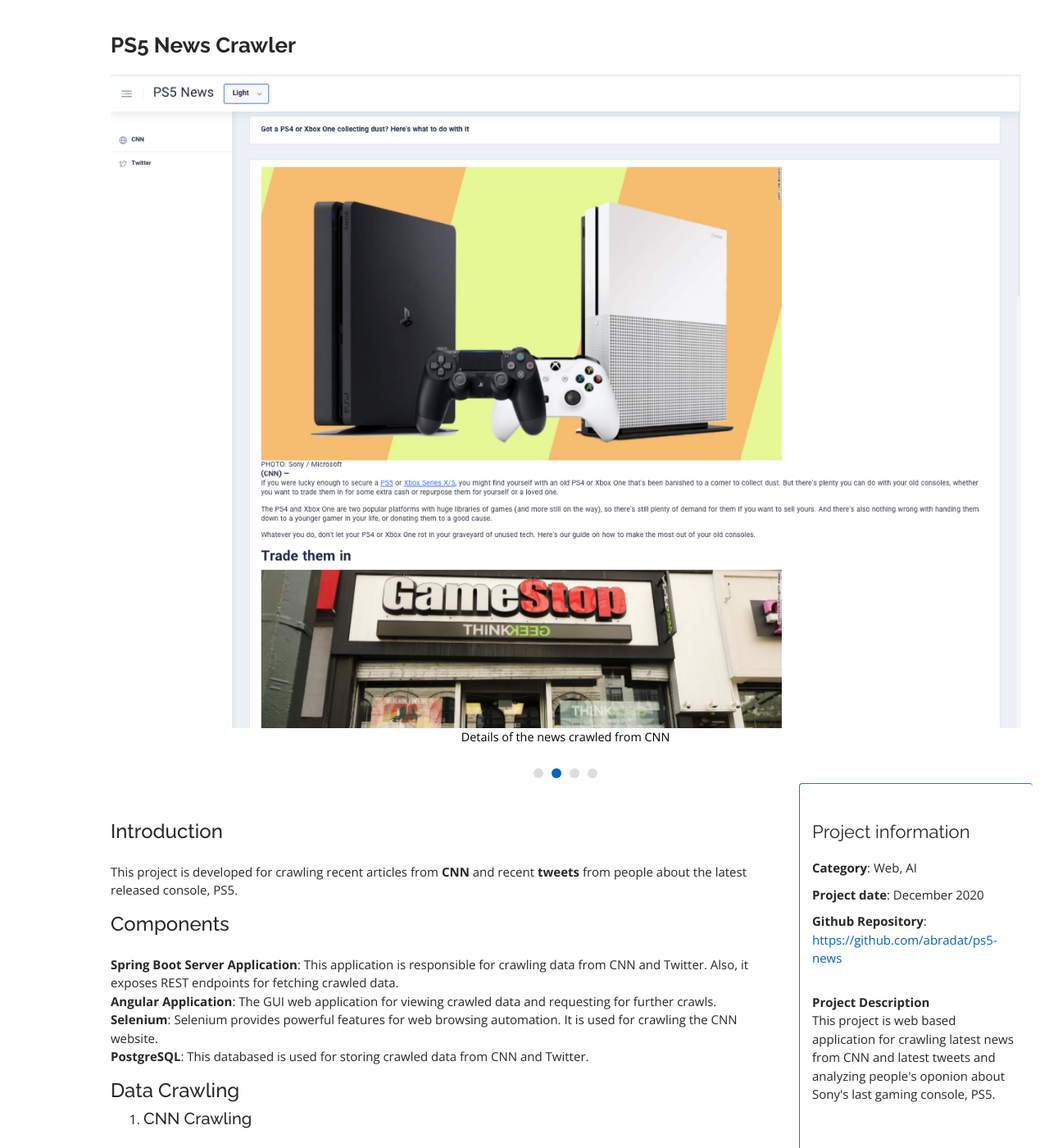
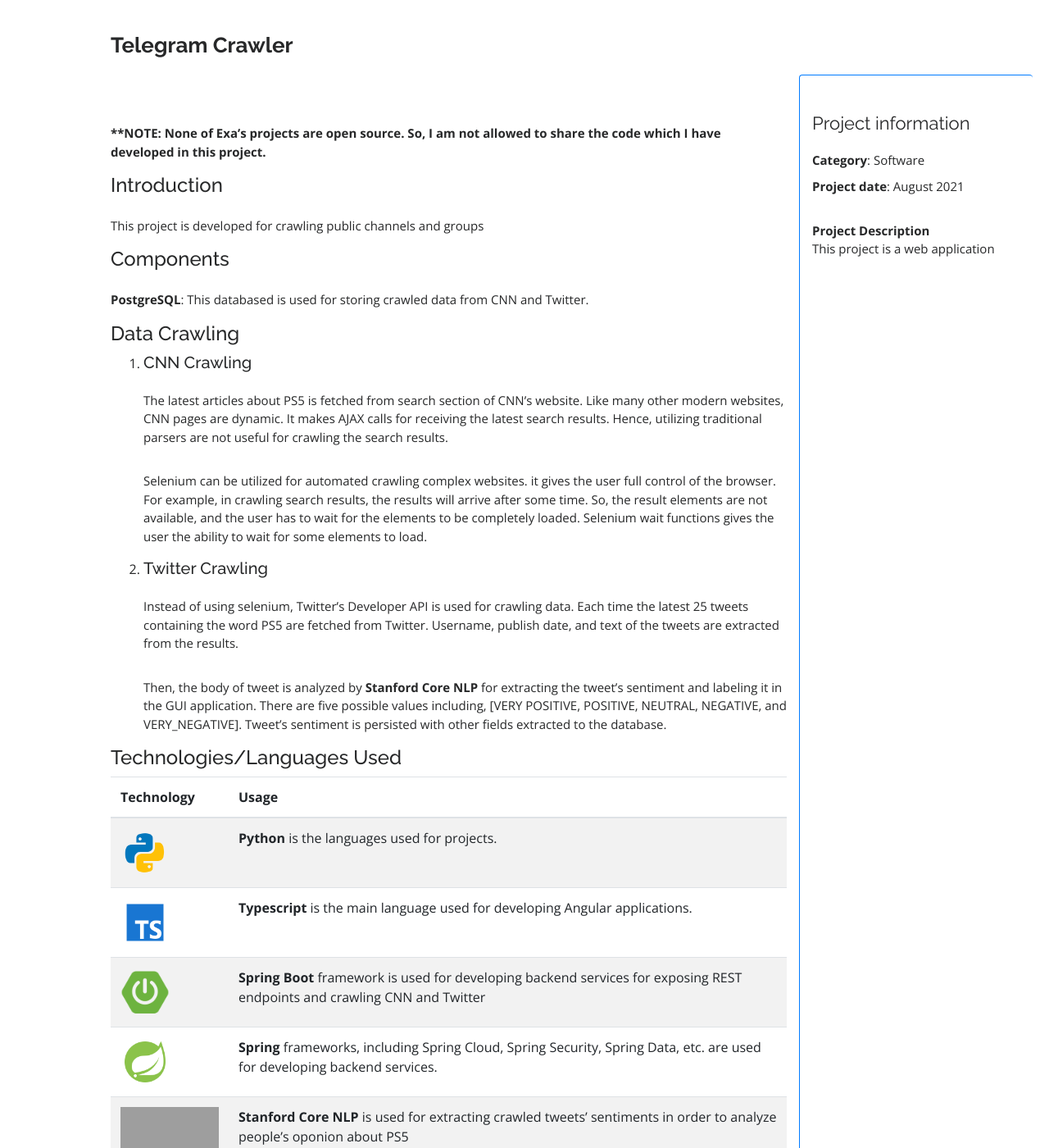
Before and after one commit to haniehst/haniehst.github.io, a Jekyll site: the page built from _projects/telegram-crawler.md, in a window 1280 px wide and 1400 px high. Shown: the whole window at 82% size. Built offline with Jekyll 4.4.1, drawn with Linux system fonts in a browser that asks for light colours; some of the changed text lies outside the part shown; grey boxes are pictures that could not be loaded.

Commit message:
updating

```diff
--- a/_projects/telegram-crawler.md
+++ b/_projects/telegram-crawler.md
@@ -1,40 +1,29 @@
 ---
 layout: portfolio_detail_large
-order: 2
-title:  PS5 News Crawler
-name: ps5-news-crawler
-badge-description: A web application for crawling the latest news from CNN and latest tweets from Twitter about PS5 console.
-filter: filter-web filter-ai
-badge-image: badge.jpeg
-category: Web, AI
+order: 1
+title:  Telegram Crawler
+name: telegram-crawler
+badge-description: A web application for crawling the telegram.
+filter: filter-software
+badge-image: badge.jpg
+category: Software
 client:
-project-date: December 2020
+project-date: August 2021
 project-url:
-github-repository: abradat/ps5-news
-full-description: This project is web based application for crawling latest news from CNN and latest tweets and analyzing people's oponion about Sony's last gaming console, PS5.
+github-repository:
+full-description: This project is a web application
 # images:
 #     - 'cnn-overall.png'
 #     - 'cnn-details.png'
 #     - 'twitter-overall.png'
-images:
-    - address: 'cnn-overall.png'
-      caption: 'List of crawled news from CNN'
-    - address: 'cnn-details.png'
-      caption: 'Details of the news crawled from CNN'
-    - address: 'twitter-overall.png'
-      caption: 'List of tweets crawled from Twitter'
-    - address: 'twitter-detail.png'
-      caption: 'Detail of a tweet with sentiment analysis tag'
 
 ---
+****NOTE: None of Exa's projects are open source. So, I am not allowed to share the code which I have developed in this project.**
 #### Introduction
-This project is developed for crawling recent articles from **CNN** and recent **tweets** from people about the latest released console, PS5.
-
+This project is developed for crawling public channels and groups
 #### Components
 
-**Spring Boot Server Application**: This application is responsible for crawling data from CNN and Twitter. Also, it exposes REST endpoints for fetching crawled data.
-**Angular Application**: The GUI web application for viewing crawled data and requesting for further crawls.
-**Selenium**: Selenium provides powerful features for web browsing automation. It is used for crawling the CNN website.
+
 **PostgreSQL**: This databased is used for storing crawled data from CNN and Twitter.
 
 #### Data Crawling
@@ -53,7 +42,7 @@
 {: .table .table-striped}
 | Technology | Usage |
 |------------------|--------|
-| <img src="{{'assets/img/portfolio/technologies/java.png' | relative_url}}" width="60" height="60"> | **Java** is used for developing backend services |
+| <img src="{{'assets/img/portfolio/technologies/python.png' | relative_url}}" width="60" height="60"> | **Python** is the languages used for projects. |
 | <img src="{{'assets/img/portfolio/technologies/typescript.png' | relative_url}}" width="60" height="60"> | **Typescript** is the main language used for developing Angular applications. |
 | <img src="{{'assets/img/portfolio/technologies/spring-boot.png' | relative_url}}" width="60" height="60"> | **Spring Boot** framework is used for developing backend services for exposing REST endpoints and crawling CNN and Twitter |
 | <img src="{{'assets/img/portfolio/technologies/spring.png' | relative_url}}" width="60" height="60"> | **Spring** frameworks, including Spring Cloud, Spring Security, Spring Data, etc. are used for developing backend services. |
```
Also changed, not shown: _data/portfolio.yml (+4 -5 lines), _projects/noise-reduction.md (+4 -1 lines), _projects/twitter-crawler.md (+34 -0 lines), index.html (+13 -2 lines), Gemfile.lock, assets/img/portfolio/noise-reduction/badge.png.
